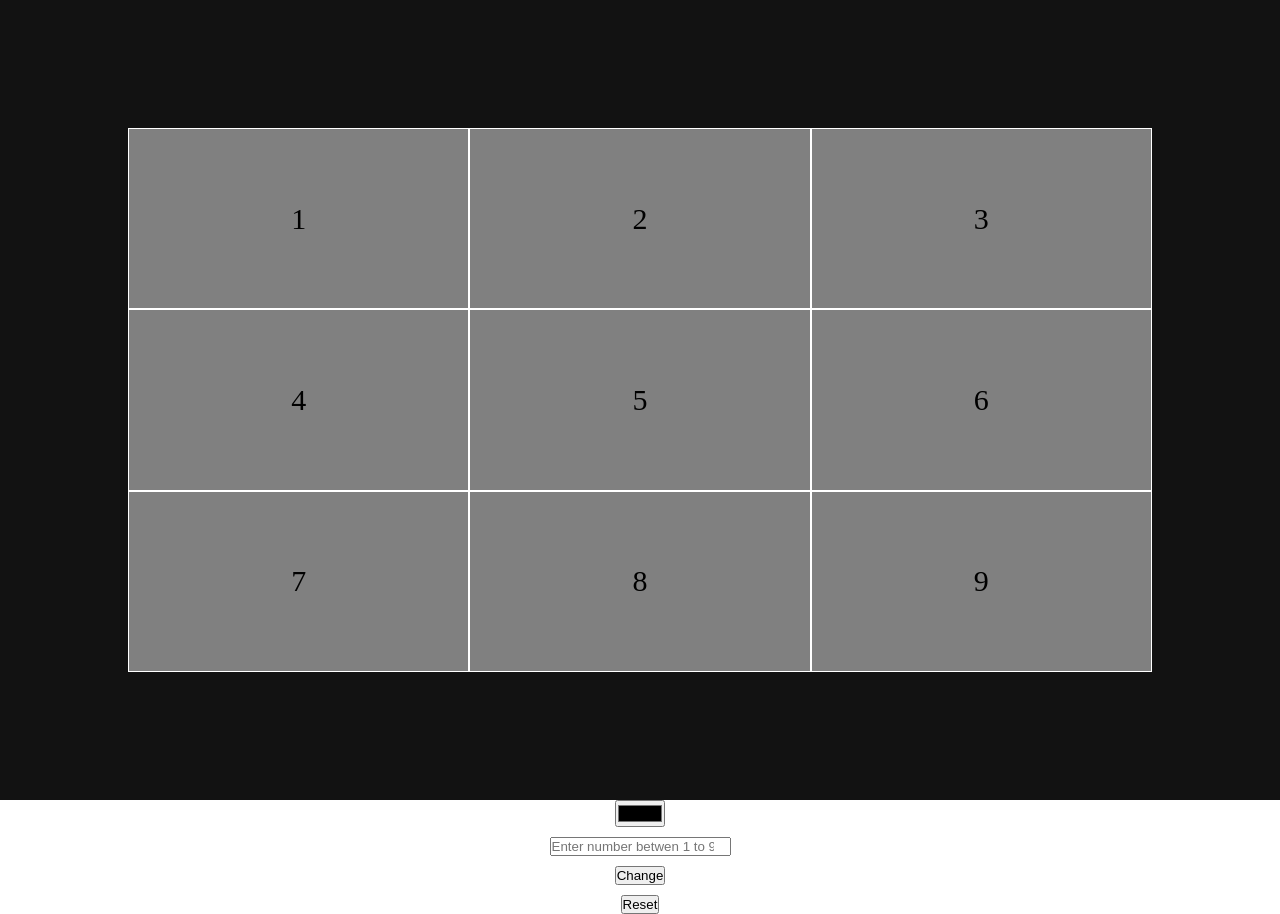
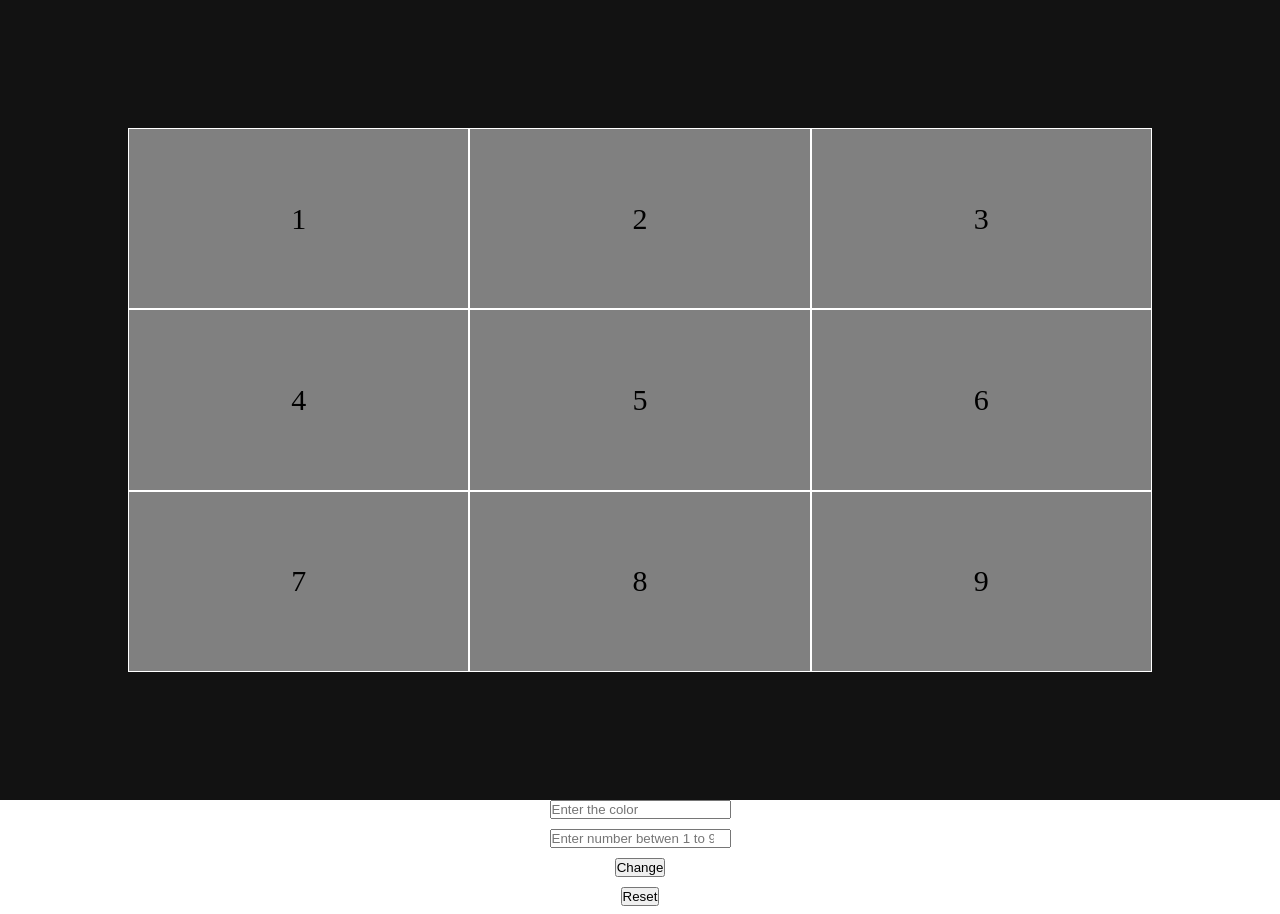
Before and after one commit to acciojob/Replit-Asian-Paints-T7351, a website: page main.html in a window 1280 px wide. Drawn offline with Linux system fonts and the light colour scheme.

Commit message:
created a submission

```diff
--- a/main.html
+++ b/main.html
@@ -7,10 +7,10 @@
 	<div class="grid-container">
     </div>
     <form>
-        <input type="color" id="colour_id" placeholder="Enter the color">
+        <input type="text" id="colour_id" placeholder="Enter the color">
         <input type="number" id="block_id" placeholder="Enter number betwen 1 to 9">
-		<button id="change_button">Change</button>
-        <button id="reset_button">Reset</button>
+		<button id="change_button" type="button">Change</button>
+        <button id="reset_button" type="reset">Reset</button>
     </form>
     <script type="text/javascript" src="./script.js">
 </script>
```
